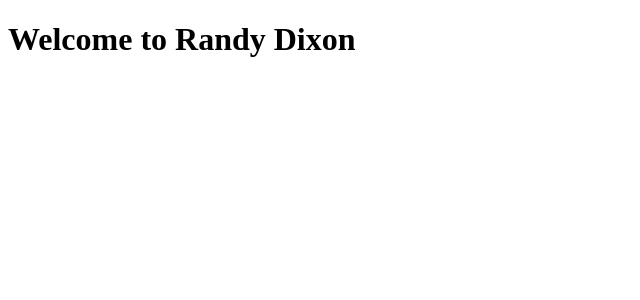
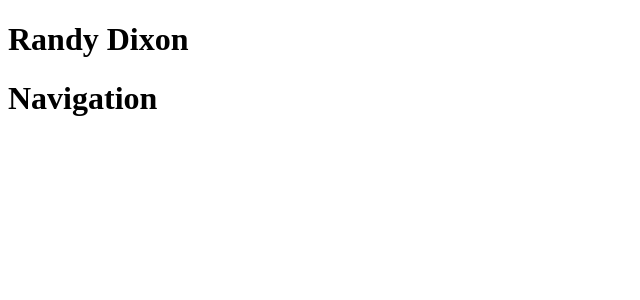
Before and after one commit to joerdixon/randydixon, a React (Vite) app: page / in a window 1280 px wide. Shown: the top 300 px of the page, without its empty margins (0-640 px from the left). Built offline with nearby package versions, Linux system fonts and the light colour scheme.

Commit message:
nav skeleton

```diff
--- a/src/App.jsx
+++ b/src/App.jsx
@@ -1,7 +1,10 @@
 import React from "react";
+// Component Imports
+import Nav from './components/Navigation/Nav.jsx'
 
 export default () => (
   <>
-    <h1>Welcome to Randy Dixon</h1>
+    <h1>Randy Dixon</h1>
+    <Nav />
   </>
 );
--- /dev/null
+++ b/src/components/Navigation/Nav.jsx
@@ -0,0 +1,9 @@
+import React from 'react';
+
+function Nav() {
+    return(
+        <h1>Navigation</h1>
+    )
+}
+
+export default Nav;
```
